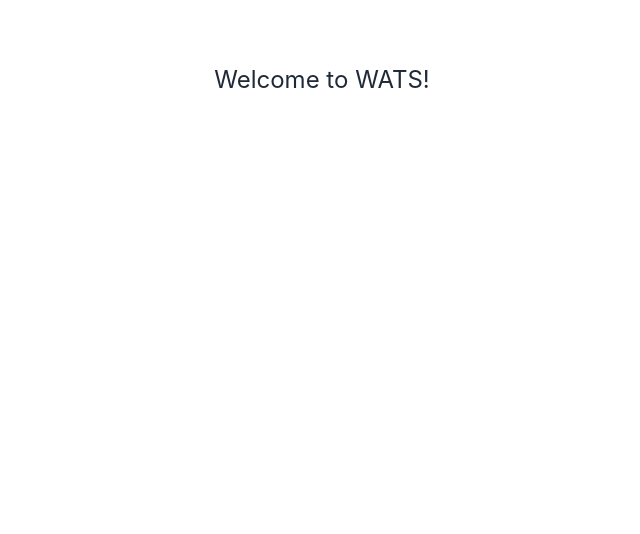
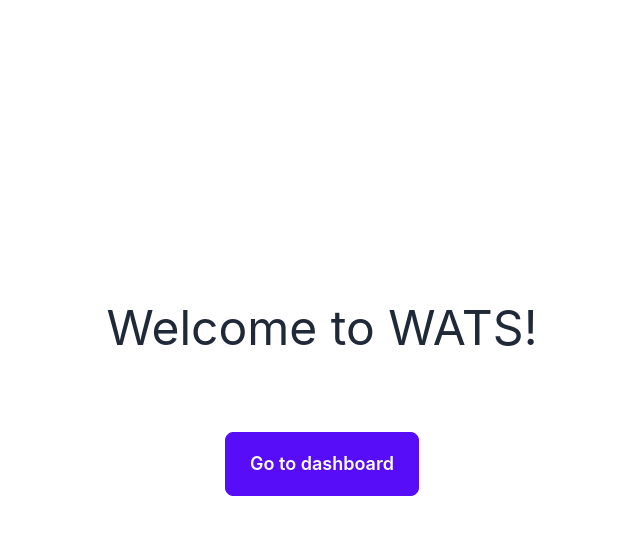
Before and after one commit to JoshuaCS94/ats-workwise-test, a Next.js app: page / in a window 1280 px wide. Shown: the top 534 px of the page, without its empty margins (318-958 px from the left). Built offline with nearby package versions, Linux system fonts and the light colour scheme.

Commit message:
feat: Add 'go to dashboard' button to homepage

```diff
--- a/src/pages/_app.tsx
+++ b/src/pages/_app.tsx
@@ -1,9 +1,20 @@
 import type { AppProps } from 'next/app'
+import Head from 'next/head'
 
-import '../../styles/globals.css'
+import '../styles/globals.css'
 
 function MyApp({ Component, pageProps }: AppProps) {
-  return <Component {...pageProps} />
+  return (
+    <div className='h-screen p-16'>
+      <Head>
+        <title>Applicant Tracking System</title>
+        <meta name='description' content='A simple app for tracking applications of candidates' />
+        <link rel='icon' href='/favicon.ico' />
+      </Head>
+
+      <Component {...pageProps} />
+    </div>
+  )
 }
 
 export default MyApp
--- /dev/null
+++ b/src/pages/board/index.tsx
@@ -0,0 +1,14 @@
+import type { NextPage } from 'next'
+import Link from 'next/link'
+
+import { Button } from '../../components/atoms'
+
+const BoardPage: NextPage = () => {
+  return (
+    <main className='flex h-full flex-col items-center justify-center'>
+      <h1 className='text-5xl'>My board</h1>
+    </main>
+  )
+}
+
+export default BoardPage
--- a/src/pages/index.tsx
+++ b/src/pages/index.tsx
@@ -1,19 +1,22 @@
 import type { NextPage } from 'next'
-import Head from 'next/head'
+import Link from 'next/link'
+
+import { Button } from '../components/atoms'
 
 const Home: NextPage = () => {
   return (
-    <div className='p-16'>
-      <Head>
-        <title>Applicant Tracking System</title>
-        <meta name='description' content='A simple app for tracking applications of candidates' />
-        <link rel='icon' href='/favicon.ico' />
-      </Head>
-
-      <main className='flex flex-col items-center'>
-        <h1 className='text-2xl'>Welcome to WATS!</h1>
-      </main>
-    </div>
+    <main className='flex h-full flex-col items-center justify-center'>
+      <h1 className='text-5xl'>Welcome to WATS!</h1>
+      <div className='mt-20'>
+        <Link href='/board'>
+          <a>
+            <Button size='large' variant='contained'>
+              Go to dashboard
+            </Button>
+          </a>
+        </Link>
+      </div>
+    </main>
   )
 }
 
```
Also changed, not shown: src/styles/globals.css (renamed from styles/globals.css).
